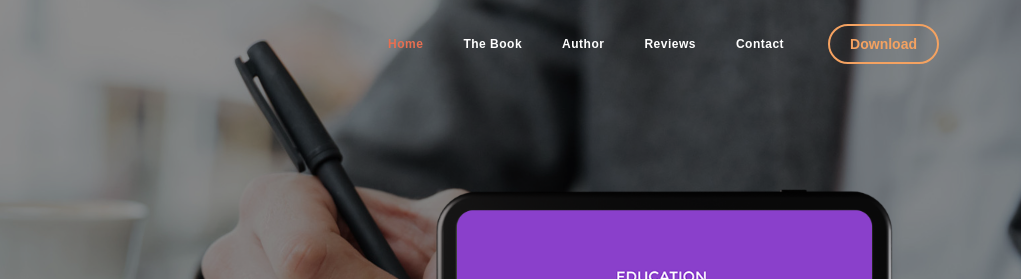
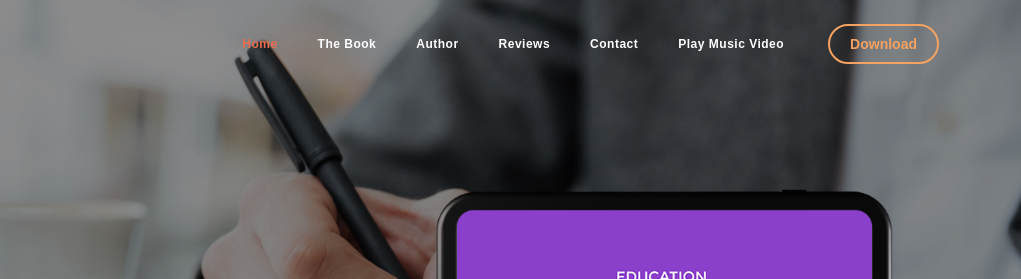
Before and after one commit to vishal-ahirwar/AnonyChat, a plain HTML site: page public/index.html in a window 1280 px wide. Shown: the top 279 px of the page, 259-1280 px from the left. Drawn offline with Linux system fonts and the light colour scheme; a web font is replaced by a local one.

Commit message:
serving all files

```diff
--- a/public/index.html
+++ b/public/index.html
@@ -72,6 +72,9 @@ https://templatemo.com/tm-588-ebook-landing
 
                             <li class="nav-item">
                                 <a class="nav-link click-scroll" href="#section_5">Contact</a>
+                            </li>
+                            <li class="nav-item">
+                                <a class="nav-link click-scroll" href="video.html">Play Music Video</a>
                             </li>
                         </ul>
 
```
Also changed, not shown: public/video.html (added, +4 -0 lines), 3 other files.
